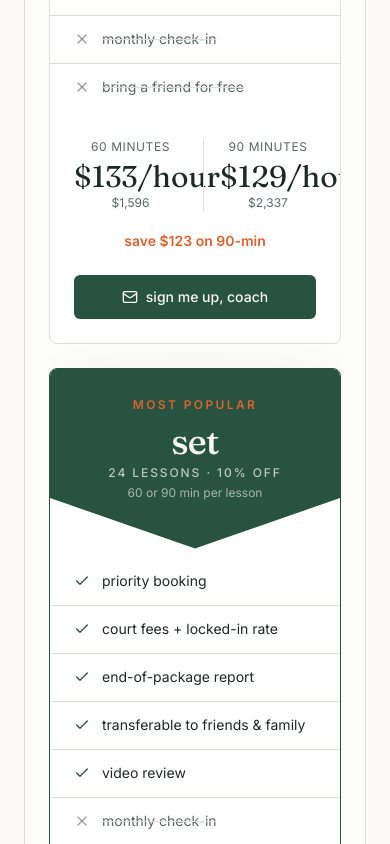
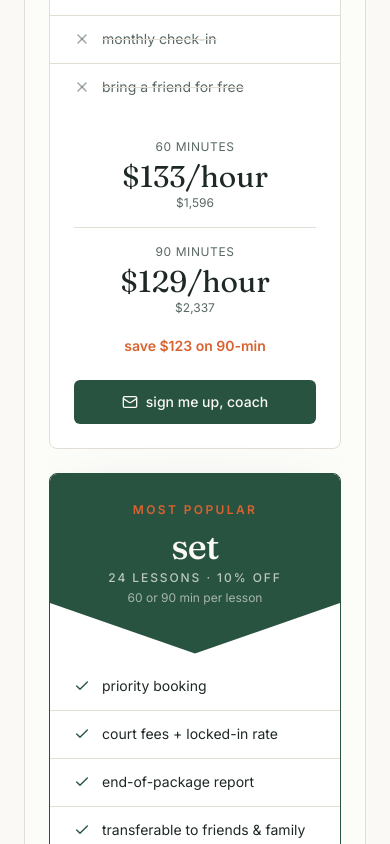
Before and after one commit to meknazee/ziad-website, a React (Vite) app: page /packages in a window 390 px wide. Shown: the part 1200-2044 px from the top of the page. Built offline with nearby package versions, Linux system fonts and the light colour scheme; what @lovable.dev/cloud-auth-js would draw is missing.

Commit message:
Changes
Co-authored-by: coach-z256 <290502547+coach-z256@users.noreply.github.com>

```diff
--- a/src/components/PackageCard.tsx
+++ b/src/components/PackageCard.tsx
@@ -55,9 +55,9 @@ export const PackageCard = ({ tier: p, context }: Props) => (
     </ul>
 
     <div className="flex-1 px-6 pb-6 pt-7 text-center">
-      <div className={`grid gap-4 ${p.prices.length > 1 ? "grid-cols-2" : "grid-cols-1"}`}>
+      <div className={`grid gap-4 ${p.prices.length > 1 ? "grid-cols-1 sm:grid-cols-2" : "grid-cols-1"}`}>
         {p.prices.map((price, i) => (
-          <div key={price.label} className={i > 0 ? "border-l border-border pl-4" : undefined}>
+          <div key={price.label} className={i > 0 ? "border-t border-border pt-4 sm:border-t-0 sm:border-l sm:pl-4 sm:pt-0" : undefined}>
             <p className="text-xs uppercase tracking-wider text-muted-foreground">{price.label}</p>
             {price.hourlyRate ? (
               <>
```
